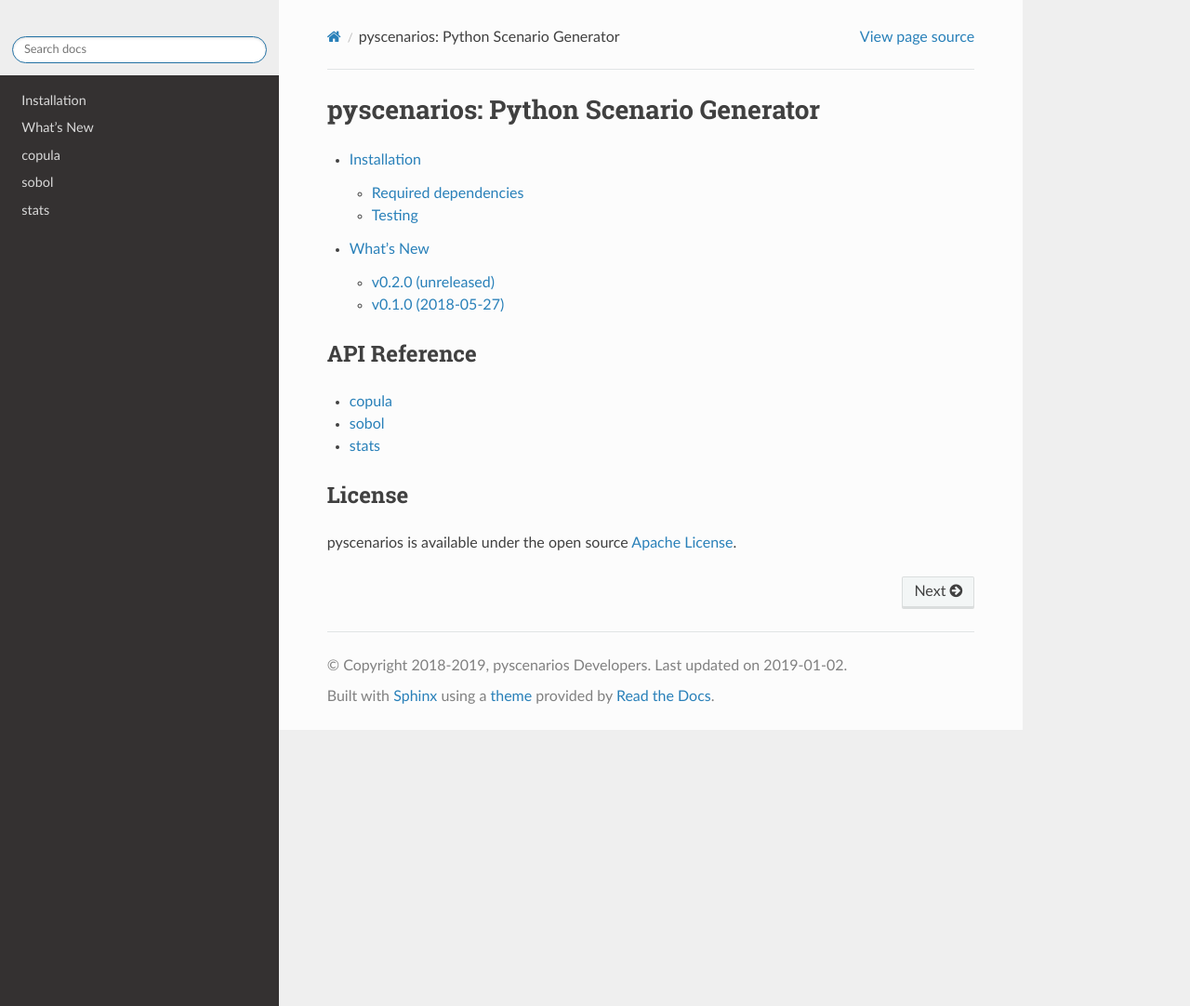
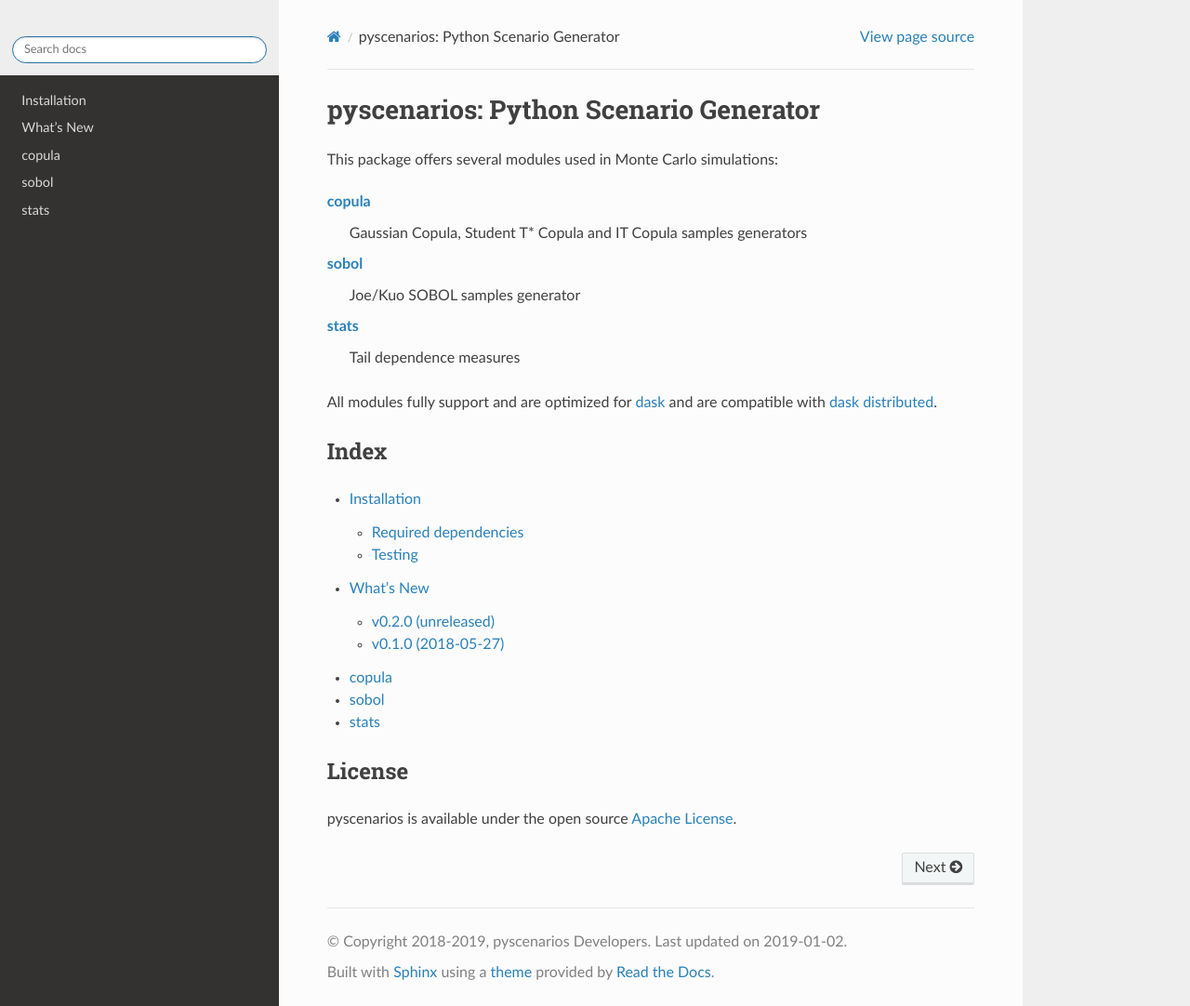
Before and after one commit to crusaderky/pyscenarios, a Sphinx documentation site: the page built from doc/index.rst, in a window 1280 px wide and 1082 px high. Shown: the whole window at 93% size. Built offline with Sphinx 7.4.7 and the Read the Docs theme 2.0.0, drawn with Linux system fonts in a browser that asks for light colours; the version number could not be read and is left out.

Commit message:
Index overhaul

```diff
--- a/doc/index.rst
+++ b/doc/index.rst
@@ -1,16 +1,26 @@
 pyscenarios: Python Scenario Generator
 ======================================
+
+This package offers several modules used in Monte Carlo simulations:
+
+:doc:`api/copula`
+    Gaussian Copula, Student T* Copula and IT Copula samples generators
+:doc:`api/sobol`
+    Joe/Kuo SOBOL samples generator
+:doc:`api/stats`
+    Tail dependence measures
+
+All modules fully support and are optimized for `dask <https://dask.org>`_
+and are compatible with `dask distributed <http://distributed.dask.org>`_.
+
+
+Index
+-----
 
 .. toctree::
 
    installing
    whats-new
-
-API Reference
--------------
-
-.. toctree::
-
    api/copula
    api/sobol
    api/stats
--- a/doc/installing.rst
+++ b/doc/installing.rst
@@ -7,8 +7,9 @@
 ---------------------
 
 - Python 3.5 or 3.6
-- `dask <http://dask.pydata.org>`__
+- `dask <https://dask.org>`__
 - `numba <http://numba.pydata.org>`__
+- `numpy <http://www.numpy.org>`__
 - `scipy <http://www.scipy.org>`__
 
 Testing
```
